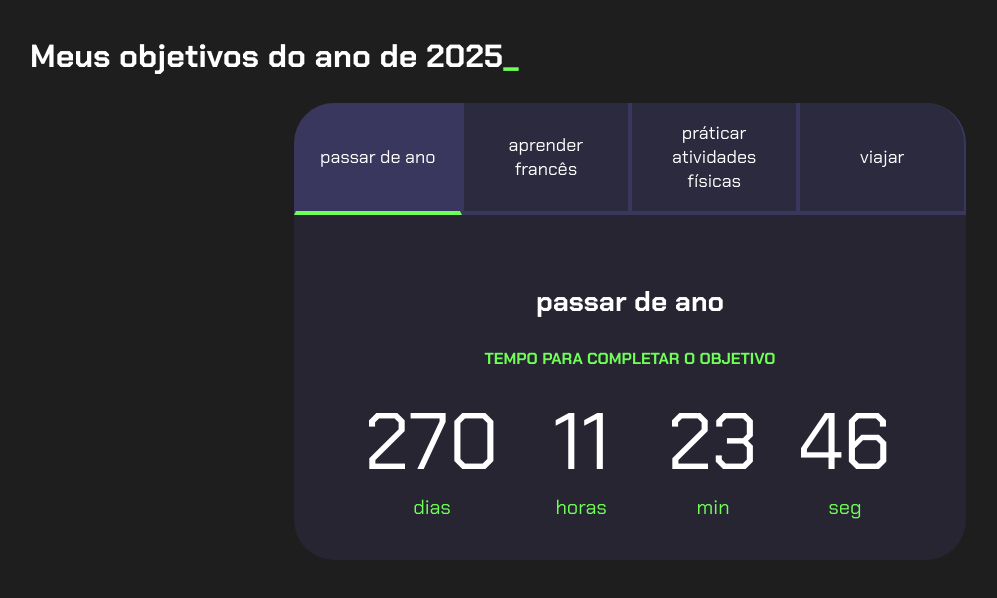
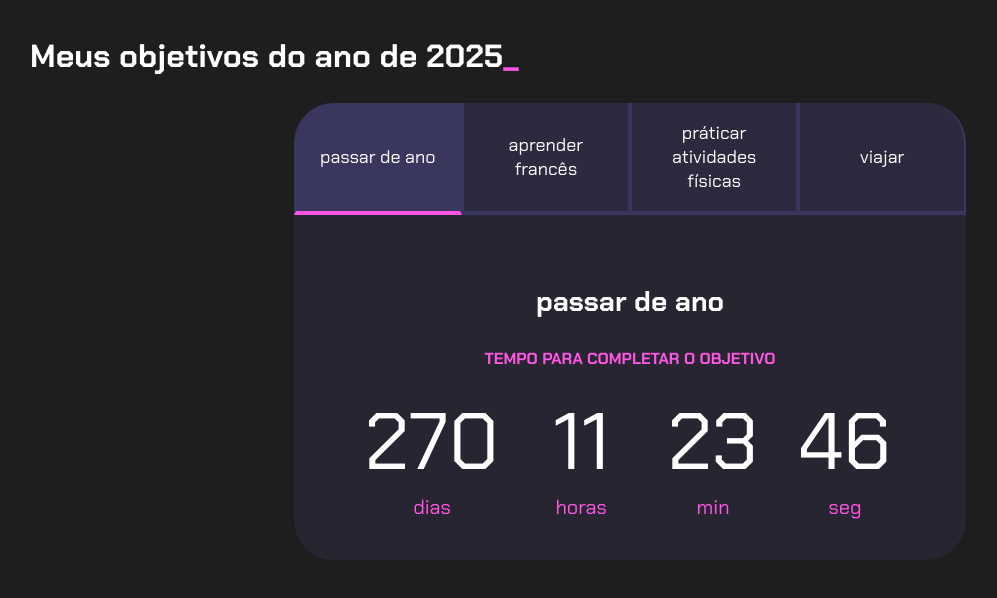
Before and after one commit to leticia20032008/projeto-2-, a plain HTML site: page index.html in a window 1280 px wide. Shown: the whole page, without its empty margins (10-1007 px from the left). Drawn offline with Linux system fonts and the light colour scheme.

Commit message:
04/04/2025

```diff
--- a/style.css
+++ b/style.css
@@ -2,7 +2,7 @@
 
 :root {
     --cor-de-fundo: #1E1E1E;
-    --verde: #6FFF57;
+    --verde: #ff57e3;
     --branco: #FFFFFF;
     --botao-ativo: #3A375E;
     --botao-inativo: rgba(58, 55, 94, 0.5);
```
